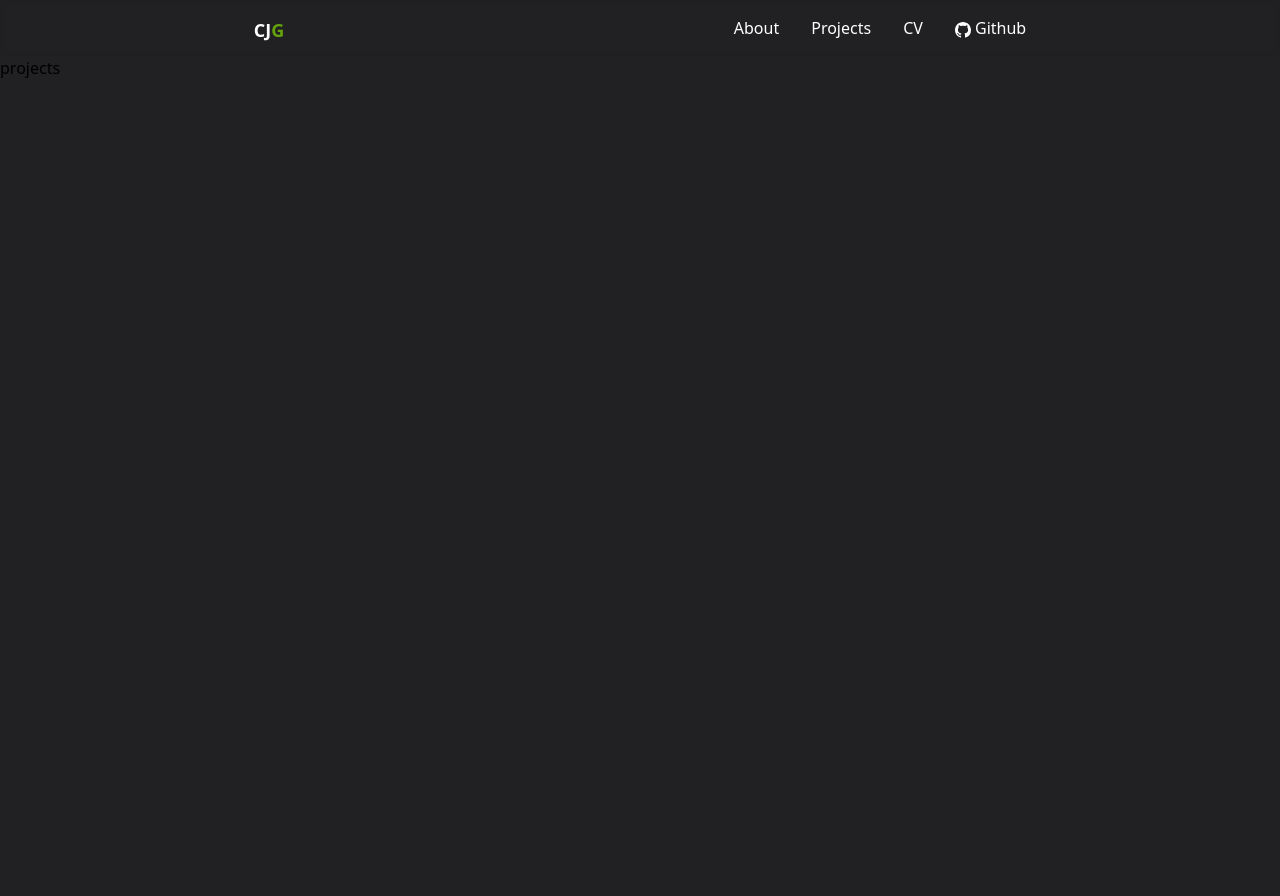
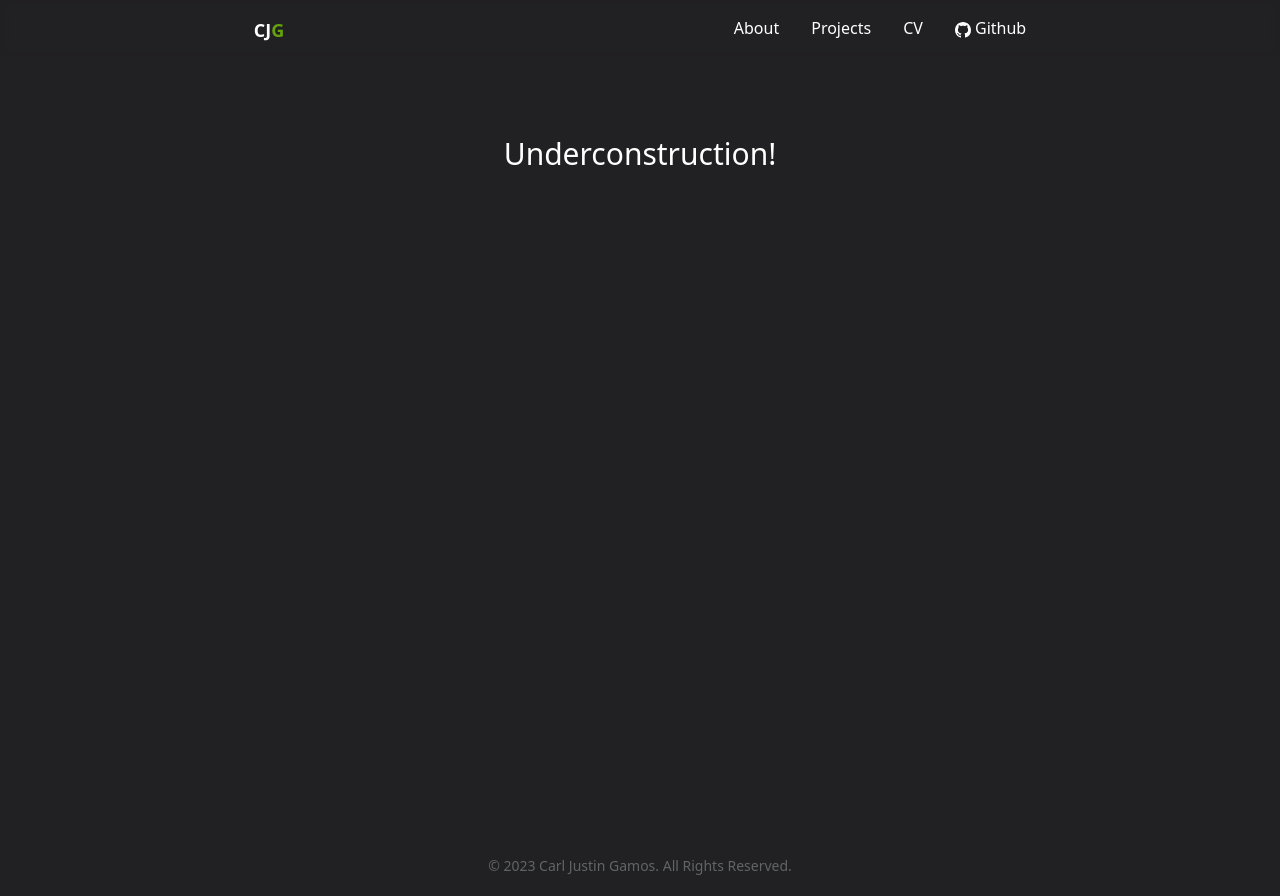
Before and after one commit to SudoPengu/portfolio-latest, a Next.js app: page /projects in a window 1280 px wide. Before the commit the page ends 800 px from the top, so only its background shows below. Built offline with nearby package versions, Linux system fonts and the light colour scheme.

Commit message:
Project Section Still Develop

```diff
--- a/components/About.tsx
+++ b/components/About.tsx
@@ -32,8 +32,8 @@ function About({ }: Props) {
             </div>
 
             {/* Bio */}
-            <div className='py-2'>
-                <h1 className='text-white text-xl underline pb-2 underline-offset-4 decoration-lime-600 decoration-2 font-bold'>Bio</h1>
+            <div className='pt-2'>
+                <h1 className='text-white text-xl underline pb-5 underline-offset-4 decoration-lime-600 decoration-2 font-bold'>Bio</h1>
                 <div className='text-white inline-flex'>
                     <span className='font-bold pr-3'>2000</span>Born in Pampanga, Philippines.
                 </div>
--- a/components/Header.tsx
+++ b/components/Header.tsx
@@ -13,7 +13,7 @@ function Body({ }: Props) {
             "Hi I'm C.J",
             "An indie developer based in Philippines",
             "<I Love Coding/>",
-            "I-Like-Coffe"
+            "I-Like-Coffe-Too"
         ],
         loop: true,
         delaySpeed: 2000,
--- a/components/Navbar.tsx
+++ b/components/Navbar.tsx
@@ -34,11 +34,11 @@ const Header = (props: Props) => {
     useOutsideAlerter(ref);
 
     return (
-        <div className='sticky top-0 backdrop-blur-sm bg-[transparent] text-[#FFFF] py-4 px-10 h-14 flex justify-between sm:justify-center'>
+        <div className='sticky top-0 backdrop-blur-sm bg-[transparent] text-[#FFFF] py-4 px-10 h-14 flex justify-between md:justify-center'>
             <div className='flex font-bold text-lg w-2/5'>
                 <a href=""><h1>CJ<span className='text-lime-600'>G</span></h1></a>
             </div>
-            <div className='hidden sm:block space-x-8'>
+            <div className='hidden md:block space-x-8'>
                 <Link className=" transition ease-in-out hover:text-lime-500 hover:underline" href={"/"}>About</Link>
                 <Link className=" transition ease-in-out hover:text-lime-500 hover:underline" href={"/projects"}>Projects</Link>
                 <Link className=" transition ease-in-out hover:text-lime-500 hover:underline" href={"https://drive.google.com/file/d/1oZbJY3RkmRL2TR0eT74f_tpDSyJgFIUz/preview"} target="_blank" rel="noreferrer">CV</Link>
@@ -48,11 +48,11 @@ const Header = (props: Props) => {
 
 
             {/* Hamburger Menu */}
-            <div className='sm:hidden' ref={ref}  >
+            <div className='md:hidden' ref={ref}  >
                 <button onClick={() => openMenu()} className={`${isFocused ? 'focus:bg-lime-800 focus:border focus:border-slate-800' : ''} text-white text-2xl transition ease-in-out hover:bg-lime-800 border border-slate-800 rounded-md px-1 py-1`}><BsList /></button>
 
 
-                <div id='menu' className={` ${isOpen ? 'block' : 'hidden'} absolute list-none sm:hidden bg-[rgb(51,71,23)] flex-col inset-y-0 right-10 transition ease-in top-14 h-44 w-48 rounded-lg border border-lime-700 cursor-pointer`}>
+                <div id='menu' className={` ${isOpen ? 'block' : 'hidden'} absolute list-none md:hidden bg-[rgb(51,71,23)] flex-col inset-y-0 right-10 transition ease-in top-14 h-44 w-48 rounded-lg border border-lime-700 cursor-pointer`}>
                     <li className='px-5 py-2 transition ease-in hover:bg-lime-800 hover:underline rounded-lg'>
                         <Link href="/"><span className='block' >About</span></Link>
                     </li>
--- /dev/null
+++ b/components/Projects.tsx
@@ -0,0 +1,13 @@
+import React from 'react'
+
+type Props = {}
+
+function Projects({ }: Props) {
+    return (
+        <div className='text-white h-screen'>
+            <h1 className='text-3xl text-center py-20'>Underconstruction!</h1>
+        </div>
+    )
+}
+
+export default Projects
--- a/pages/_app.tsx
+++ b/pages/_app.tsx
@@ -1,8 +1,8 @@
 import '@/styles/globals.css'
 import type { AppProps } from 'next/app'
 
-// Navbar
 import Navbar from '@/components/Navbar'
+import Footer from '@/components/Footer'
 
 // Framer Motion
 import { motion } from 'framer-motion'
@@ -15,6 +15,9 @@ export default function App({ Component, pageProps }: AppProps) {
 
       {/* Pages */}
       <Component {...pageProps} />
+
+      {/* Footer */}
+      <Footer />
     </>
   )
 }
--- a/pages/index.tsx
+++ b/pages/index.tsx
@@ -40,9 +40,6 @@ export default function Home() {
             <About />
           </motion.div>
 
-
-          {/* Footer */}
-          <Footer />
         </div>
 
       </main>
--- a/pages/projects.tsx
+++ b/pages/projects.tsx
@@ -1,10 +1,18 @@
 import React from 'react'
+
+import Projects from '@/components/Projects'
 
 type Props = {}
 
 function projects({ }: Props) {
     return (
-        <div>projects</div>
+        <main>
+            {/* Body */}
+            <div className='sm:w-[35rem] md:w-[38rem] lg:w-[40rem] m-auto'>
+                <Projects />
+            </div>
+
+        </main>
     )
 }
 
```
